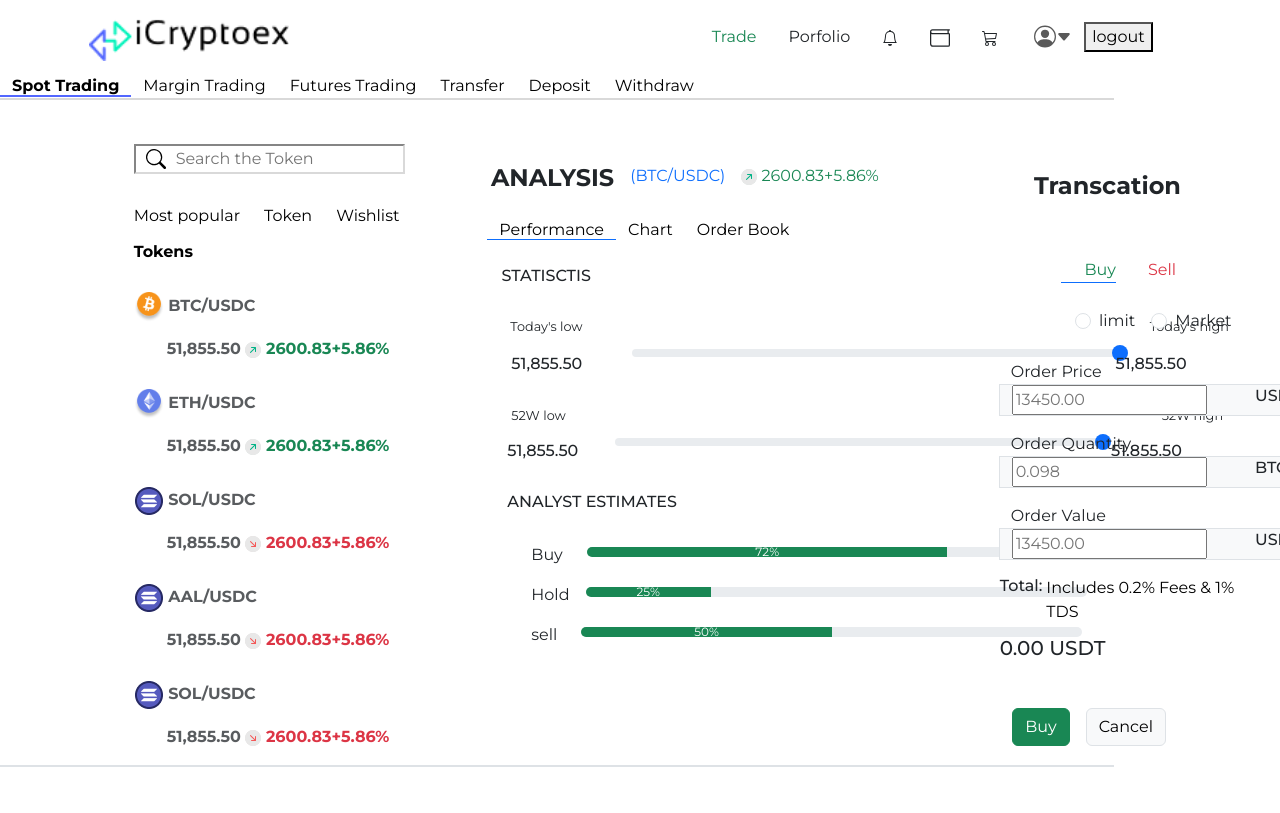
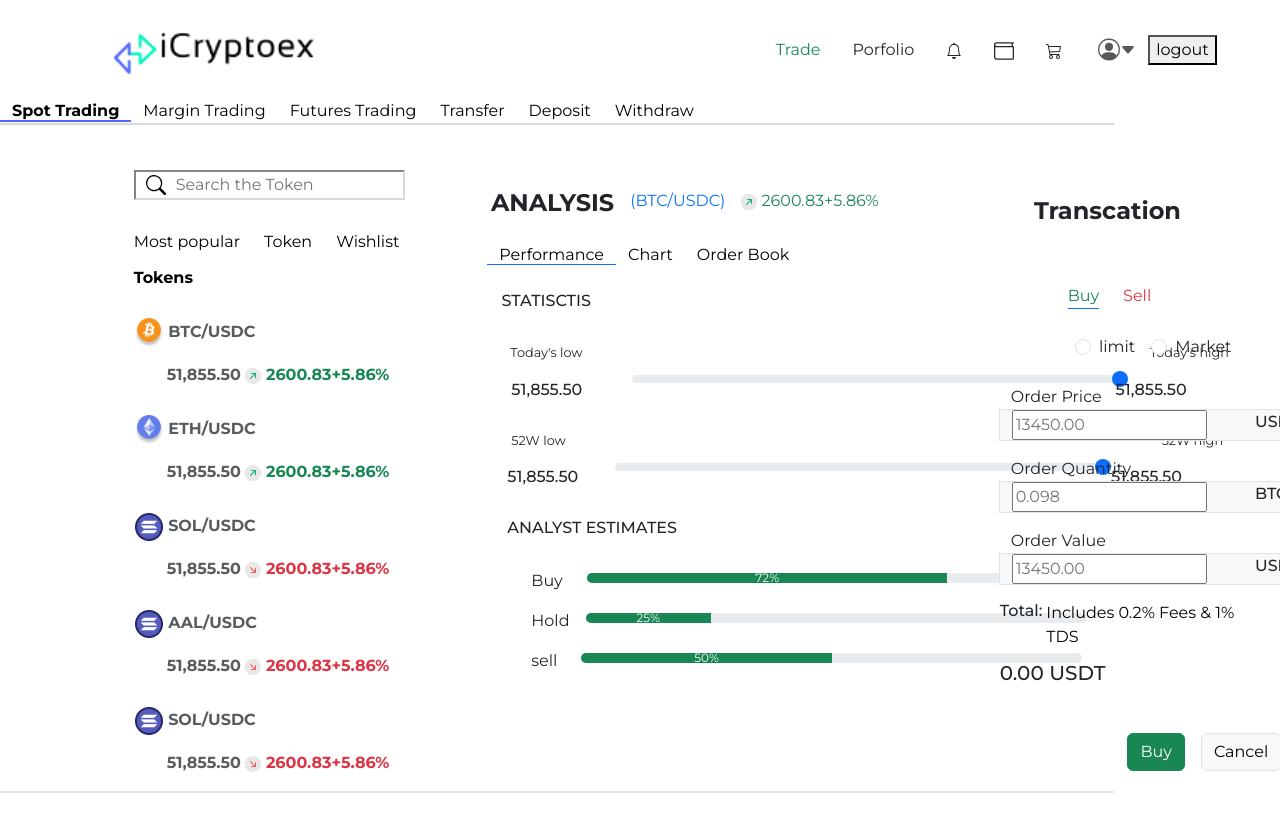
Before and after one commit to rabindrarajawat/icryptoex, a Next.js app in the folder frontend/: page /home in a window 1280 px wide. Shown: the top 813 px of the page. Built offline with nearby package versions, Linux system fonts and the light colour scheme.

Commit message:
changes in home and signup

```diff
--- a/frontend/src/app/signup/signup.module.css
+++ b/frontend/src/app/signup/signup.module.css
@@ -18,7 +18,7 @@
     backdrop-filter: blur(30px);
     box-shadow: 0 0 10px rgba(0,0,0,.2);
     border: 2px solid rgba(255, 255, 255, .2);
-    border-radius: 10px;
+    border-radius: 4px;
     padding: 30px 40px;
     width: 25%;
     height: 28%;
@@ -43,7 +43,7 @@
     background: transparent;
     border: none;
     outline: none;
-    border-radius: 20px;
+    border-radius: 8px;
     border: 1px solid rgb(166, 159, 159);
     font-size: 16px;
     color: #342b2b;
--- a/frontend/src/components/Header/Header.module.css
+++ b/frontend/src/components/Header/Header.module.css
@@ -5,8 +5,10 @@
 
 }  */
 .containerFluid{
-    margin-right: 9%;
-    margin-left: 6%;
+  margin-bottom: 1%;
+  margin-right: 4%;
+  margin-left: 8%;
+  margin-top: 1%;
   }
    /* .setNavI{
       margin-right:7%;
--- a/frontend/src/components/Header/Header.tsx
+++ b/frontend/src/components/Header/Header.tsx
@@ -26,7 +26,7 @@
   return (
     <header>
       <>
-        <nav className={`navbar  ${styles.containerFluid}`}>
+        <nav className={`navbar ${styles.containerFluid}`}>
           <div className={`container-fluid`}>
             <a className={`navbar-brand`} href="#">
               <Image
--- a/frontend/src/components/SubMenu/SubMenu.tsx
+++ b/frontend/src/components/SubMenu/SubMenu.tsx
@@ -768,7 +768,7 @@
                 <div className={styles.buySell}>
                   <div className="d-flex flex-row bd-highlight  ms-5 mt-5 pt-4 ps-4">
                     <div
-                      className={`ms-5 mt-5 ps-4 text-success ${
+                      className={`ms-4 mt-5 ps-0 text-success  ${styles.buyset} ${
                         selectedOption === "buy"
                           ? "text-primary border-bottom border-primary"
                           : ""
@@ -778,7 +778,7 @@
                       Buy
                     </div>
                     <div
-                      className={`ms-2 mt-5 ps-4 text-danger ${
+                      className={`ms-4 mt-5 ps-0 text-danger ${
                         selectedOption === "sell"
                           ? "text-primary border-bottom border-primary border-bottom-2"
                           : ""
@@ -896,7 +896,7 @@
                           </div>
                           <h5 className="text-body mt-2 ms-5">0.00 USDT</h5>
                           <div className={`mt-5 ${styles.buyselB}`}>
-                            <button type="submit" className="btn btn-success">
+                            <button type="submit" className="btn btn-success ">
                               Buy
                             </button>
                             <button
--- a/frontend/src/components/SubMenu/submenu.module.css
+++ b/frontend/src/components/SubMenu/submenu.module.css
@@ -86,8 +86,8 @@
     margin-left: 10%;
 }
 .buySell {
-    margin-top: -26%;
-    margin-left: -25%;
+  margin-top: -26%;
+  margin-left: -12%;
 }
 .limit {
   margin-top: -94px;
@@ -133,7 +133,8 @@
   margin-left:-69%;
 }
 .buyselB {
-  margin-left: 21%;
+  margin-left: 61%;
+  margin-right: -21%;
 }
 .otd {
   margin-left: 41.5%;
@@ -147,6 +148,10 @@
 }
 .orderBook{
     margin-left:-2%;
+}
+.buyset{
+
+
 }
 
 /* Media Queries */
```
